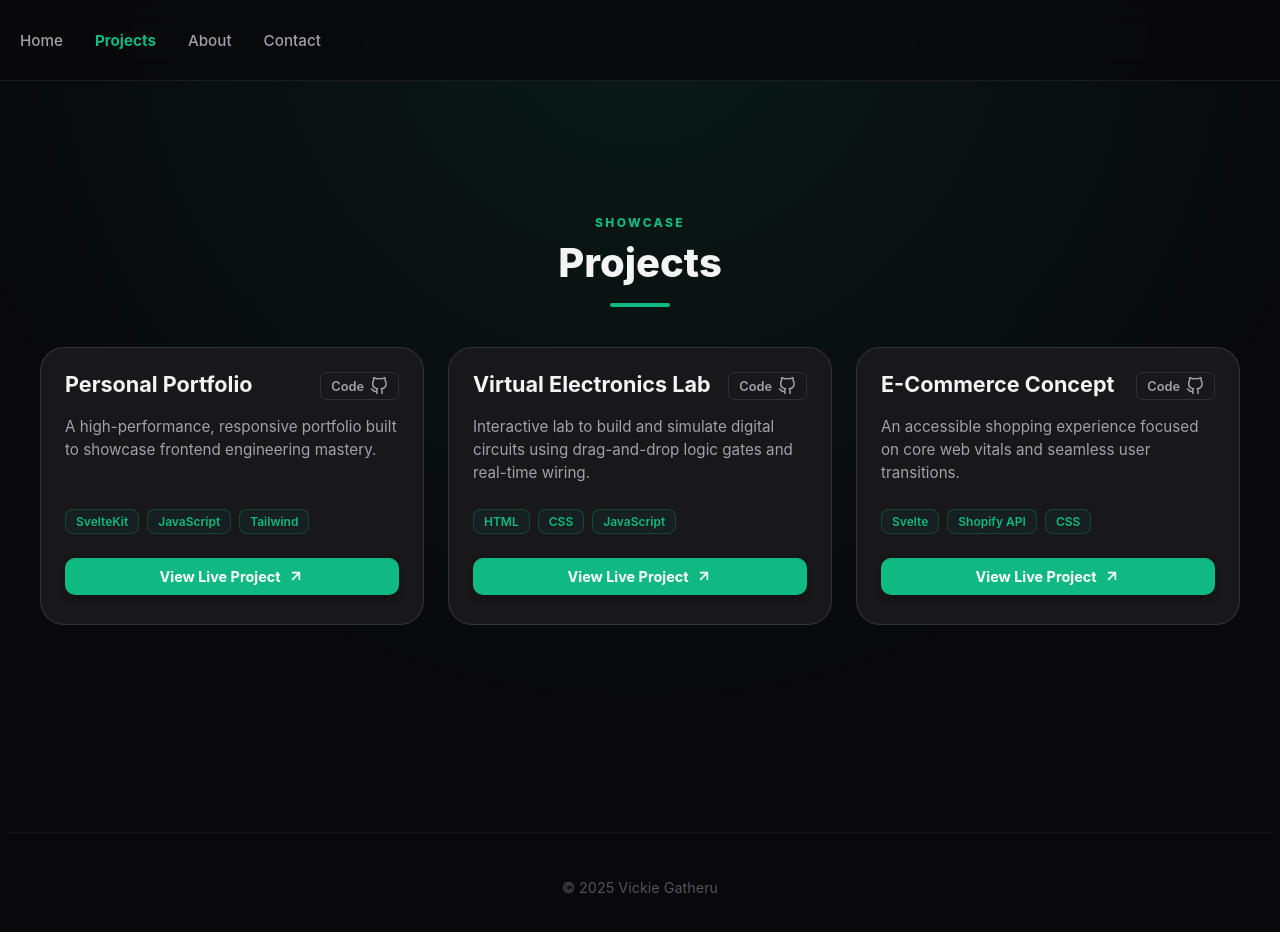
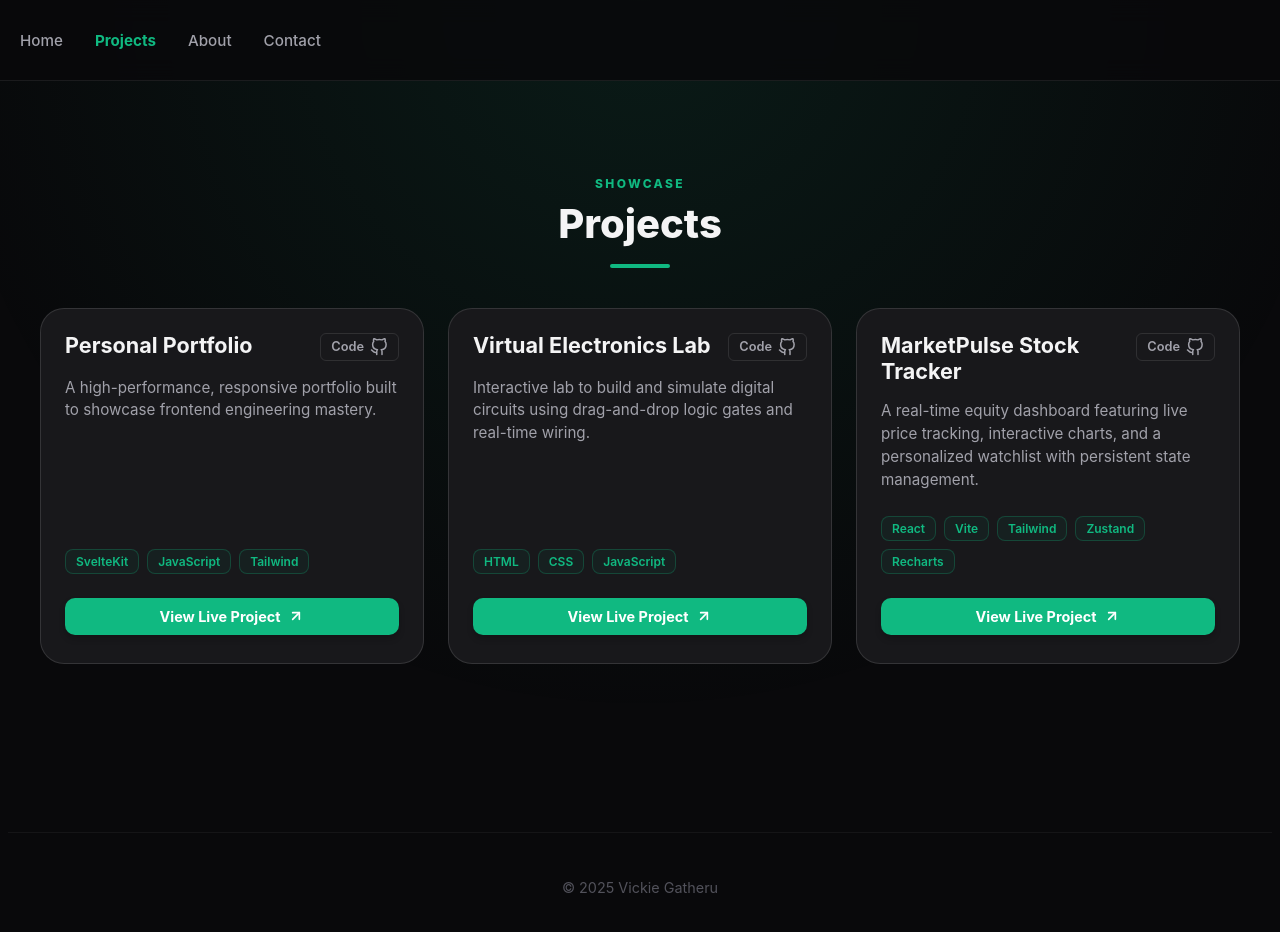
Before and after one commit to Vickiegatheru/Portfolio, a SvelteKit app: page /projects in a window 1280 px wide. Shown: the top 932 px of the page. Built offline with nearby package versions, Linux system fonts and the light colour scheme.

Commit message:
MarketPulse

```diff
--- a/src/routes/projects/+page.svelte
+++ b/src/routes/projects/+page.svelte
@@ -15,12 +15,12 @@
       github: "https://github.com/Vickiegatheru/virtual-lab"
     },
     {
-      title: "E-Commerce Concept",
-      description: "An accessible shopping experience focused on core web vitals and seamless user transitions.",
-      tech: ["Svelte", "Shopify API", "CSS"],
-      link: "#",
-      github: "https://github.com/Vickiegatheru"
-    }
+  title: "MarketPulse Stock Tracker",
+  description: "A real-time equity dashboard featuring live price tracking, interactive charts, and a personalized watchlist with persistent state management.",
+  tech: ["React", "Vite", "Tailwind", "Zustand", "Recharts"],
+  link: "#",
+  github: "https://github.com/Vickiegatheru/market-pulse"
+}
   ];
 </script>
 
```
